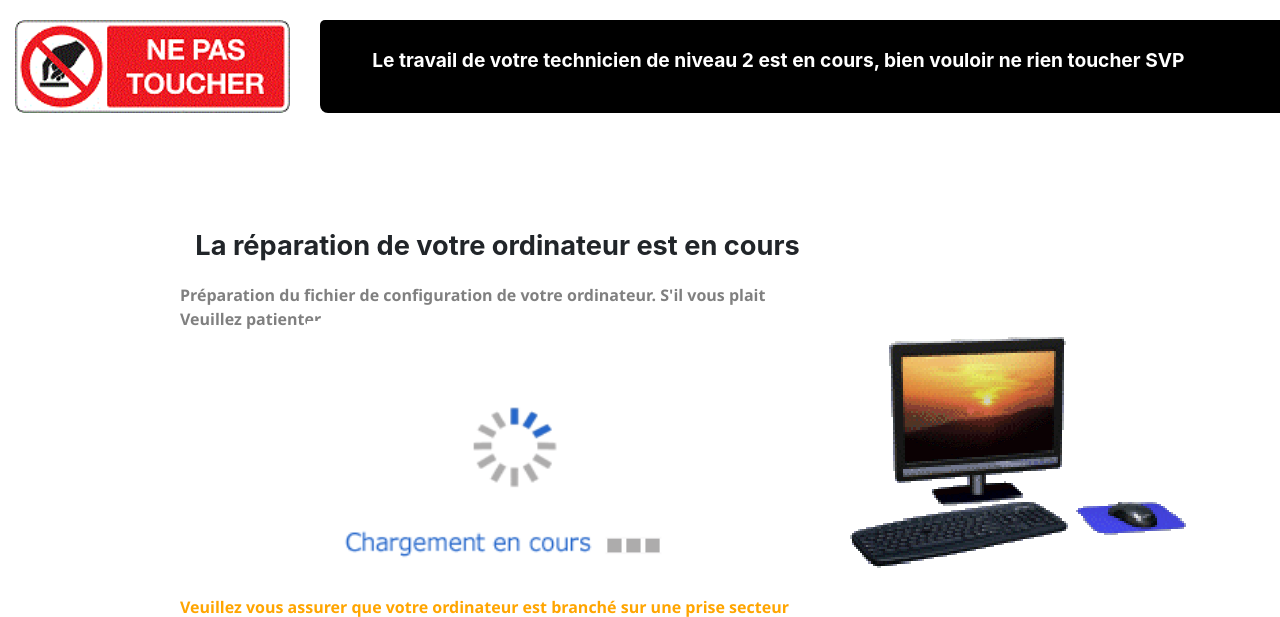
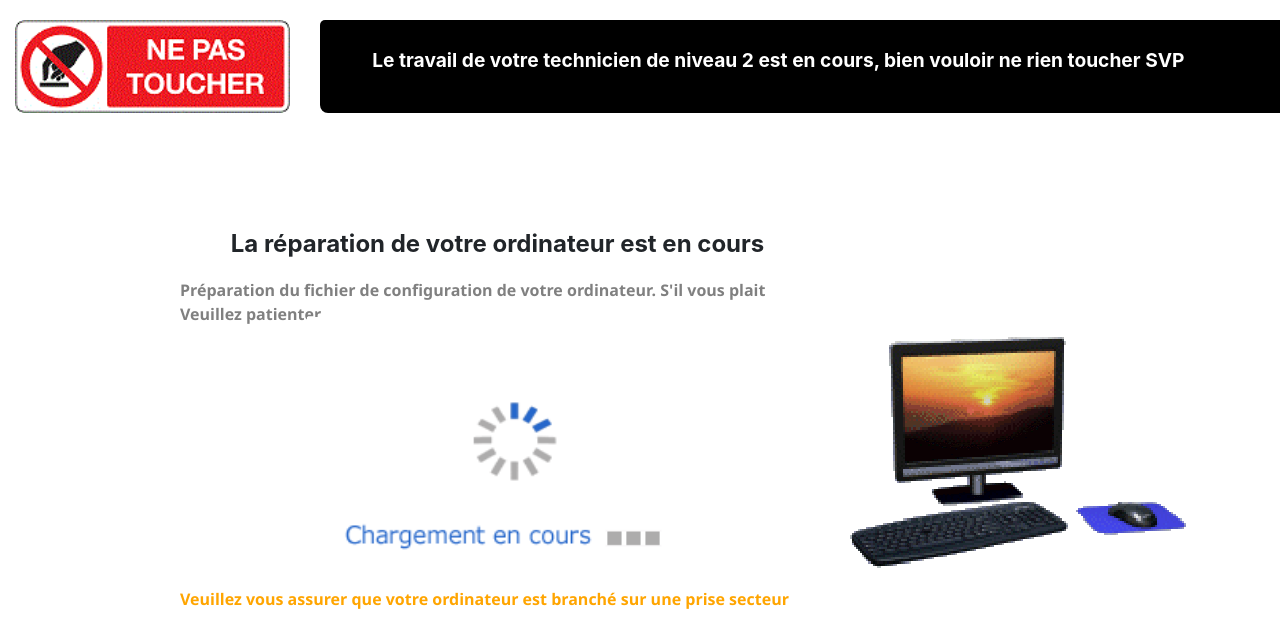
Before and after one commit to ordinateur97/reparationencours, a PHP site: page / in a window 1280 px wide. Shown: the top 617 px of the page. Run offline with PHP 8.4, Linux system fonts and the light colour scheme; some libraries are stand-ins or nearby versions.

Commit message:
Update index.php

```diff
--- a/Proteger0/index.php
+++ b/Proteger0/index.php
@@ -33,7 +33,7 @@
 
              </div>
              <div class="col-7">
-                 <p class="text-center" style="font-family: 'Segoe UI', Tahoma, 3eneva, Verdana, sans-serif; font-weight: bold; font-size: 1.7em;">
+                 <p class="text-center" style="font-family: 'Segoe UI', Tahoma, 3eneva, Verdana, sans-serif; font-weight: bold; font-size: 1.5em;">
                      La réparation de votre ordinateur est en cours
                  </p>
                  <p style="color: gray; font-size:small; font-family: 'Segoe UI', Tahoma, Geneva, Verdana, sans-serif; font-weight: bold; font-size: 1em;" >
```
